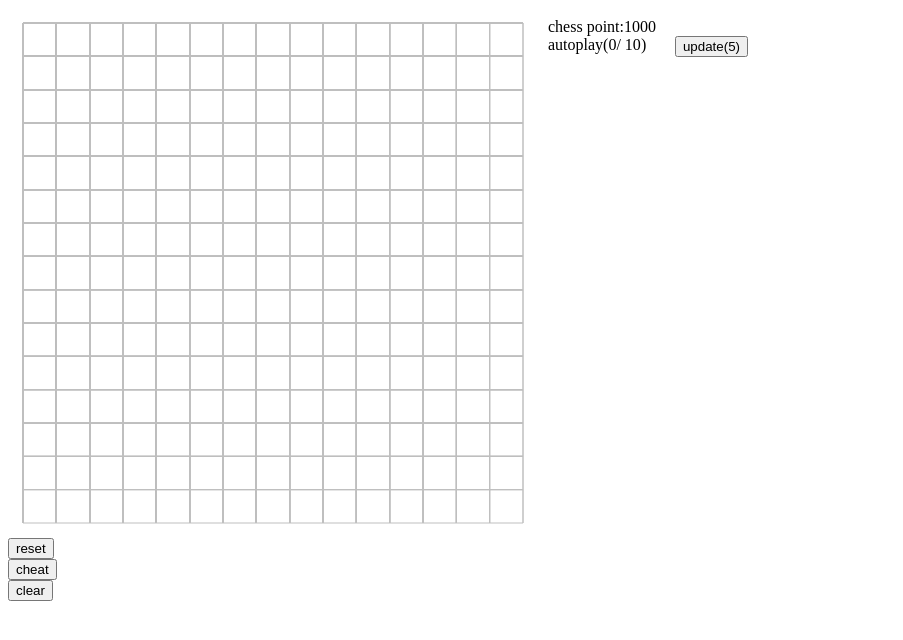
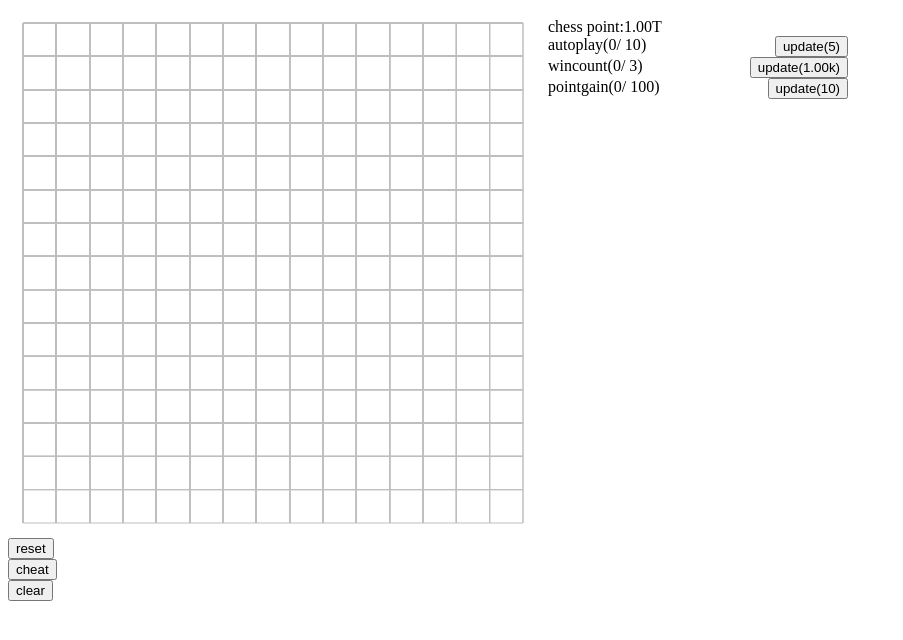
Before and after one commit to lasnrhar/chess, an Angular app: page / in a window 1280 px wide. Both pictures are taken after a click on the button "cheat". Shown: the top 640 px of the page, without its empty margins (0-903 px from the left). Built offline with nearby package versions, Linux system fonts and the light colour scheme.

Commit message:
add upgrades

```diff
--- a/src/app/app.component.html
+++ b/src/app/app.component.html
@@ -13,17 +13,19 @@
     <button (click)="game.clear()">clear</button>
   </div>
   <div class="control-panel" *ngIf="!loading">
-    <span>chess point:{{ game.data.point }}</span>
+    <span>chess point:{{ valToDisplayVal(game.data.point) }}</span>
     <div *ngIf="game.data.totalPoint > 0">
       <div *ngFor="let upgrade of game.data.upgrades" class="update-panel">
         <span
           >{{ upgrade.key }}(<span
-            >{{ upgrade.value.level }}/
-            {{ upgrade.value.max }}</span
+            >{{ upgrade.value.level }}/ {{ upgrade.value.max }}</span
           >)</span
         >
-        <button (click)="game.upgrade(upgrade.key)">
-          update({{ upgrade.value.cost }})
+        <button
+          (click)="game.upgrade(upgrade.key)"
+          [disabled]="!game.usable(upgrade.key)"
+        >
+          update({{ valToDisplayVal(upgrade.value.cost) }})
         </button>
       </div>
     </div>
--- a/src/app/app.component.scss
+++ b/src/app/app.component.scss
@@ -30,5 +30,5 @@
   flex-direction: row;
   justify-content: space-between;
   align-items: flex-start;
-  width: 200px;
+  width: 300px;
 }
--- a/src/app/app.component.ts
+++ b/src/app/app.component.ts
@@ -1,4 +1,9 @@
-import { ChangeDetectorRef, Component, ElementRef, ViewChild } from '@angular/core';
+import {
+  ChangeDetectorRef,
+  Component,
+  ElementRef,
+  ViewChild,
+} from '@angular/core';
 import { Increase } from './increase';
 
 @Component({
@@ -19,4 +24,18 @@ export class AppComponent {
     this.loading = false;
     this.cdRef.detectChanges();
   }
+
+  valToDisplayVal(val): string {
+    const units = ['k', 'M', 'G', 'T', 'P'];
+    let i = 0;
+    while (val >= 1000 && i < units.length) {
+      val /= 1000;
+      i++;
+    }
+    if (i === 0) {
+      return val.toString();
+    } else {
+      return val.toFixed(2) + units[i - 1];
+    }
+  }
 }
--- a/src/app/chess.ts
+++ b/src/app/chess.ts
@@ -1,5 +1,5 @@
 import { ElementRef } from '@angular/core';
-import { Increase } from './increase';
+import { Increase, Upgrade } from './increase';
 
 export class Gomoku {
   chess: HTMLCanvasElement;
@@ -184,9 +184,11 @@ export class Gomoku {
     let x = piece.position.x;
     let y = piece.position.y;
 
+    let winUpgrade = this.increase.data.findUpgradeByKey('wincount');
+    let winCount = Upgrade.getUpgradeValue('wincount', winUpgrade);
     let count = 1;
     // up and down
-    for (let i = 1; i < 5; i++) {
+    for (let i = 1; i < winCount; i++) {
       if (y - i < 0) {
         break;
       }
@@ -196,7 +198,7 @@ export class Gomoku {
         break;
       }
     }
-    for (let i = 1; i < 5; i++) {
+    for (let i = 1; i < winCount; i++) {
       if (y + i > 15) {
         break;
       }
@@ -207,7 +209,7 @@ export class Gomoku {
       }
     }
 
-    if (count >= 5) {
+    if (count >= winCount) {
       this.over = true;
       this.winner = val;
       return;
@@ -215,7 +217,7 @@ export class Gomoku {
 
     count = 1;
     // left and right
-    for (let i = 1; i < 5; i++) {
+    for (let i = 1; i < winCount; i++) {
       if (x - i < 0) {
         break;
       }
@@ -225,7 +227,7 @@ export class Gomoku {
         break;
       }
     }
-    for (let i = 1; i < 5; i++) {
+    for (let i = 1; i < winCount; i++) {
       if (x + i > 15) {
         break;
       }
@@ -235,7 +237,7 @@ export class Gomoku {
         break;
       }
     }
-    if (count >= 5) {
+    if (count >= winCount) {
       this.over = true;
       this.winner = val;
       return;
@@ -243,7 +245,7 @@ export class Gomoku {
 
     // left up and right down
     count = 1;
-    for (let i = 1; i < 5; i++) {
+    for (let i = 1; i < winCount; i++) {
       if (x - i < 0 || y - i < 0) {
         break;
       }
@@ -253,7 +255,7 @@ export class Gomoku {
         break;
       }
     }
-    for (let i = 1; i < 5; i++) {
+    for (let i = 1; i < winCount; i++) {
       if (x + i > 15 || y + i > 15) {
         break;
       }
@@ -263,7 +265,7 @@ export class Gomoku {
         break;
       }
     }
-    if (count >= 5) {
+    if (count >= winCount) {
       this.over = true;
       this.winner = val;
       return;
@@ -271,7 +273,7 @@ export class Gomoku {
 
     // left down and right up
     count = 1;
-    for (let i = 1; i < 5; i++) {
+    for (let i = 1; i < winCount; i++) {
       if (x - i < 0 || y + i > 15) {
         break;
       }
@@ -281,7 +283,7 @@ export class Gomoku {
         break;
       }
     }
-    for (let i = 1; i < 5; i++) {
+    for (let i = 1; i < winCount; i++) {
       if (x + i > 15 || y - i < 0) {
         break;
       }
@@ -291,7 +293,7 @@ export class Gomoku {
         break;
       }
     }
-    if (count >= 5) {
+    if (count >= winCount) {
       this.over = true;
       this.winner = val;
       return;
--- a/src/app/increase.ts
+++ b/src/app/increase.ts
@@ -21,6 +21,14 @@ export class Increase {
   initGame() {
     this.data = new GameData();
     this.data.upgrades.push({ key: 'autoplay', value: new Upgrade(0, 10, 5) });
+    this.data.upgrades.push({
+      key: 'wincount',
+      value: new Upgrade(0, 3, 1000),
+    });
+    this.data.upgrades.push({
+      key: 'pointgain',
+      value: new Upgrade(0, 100, 10),
+    });
   }
 
   win(): boolean {
@@ -31,8 +39,10 @@ export class Increase {
       this.gomoku.reset();
       return false;
     } else if (this.gomoku.winner == 1) {
-      this.data.point += 1;
-      this.data.totalPoint += 1;
+      let pointUpgrade = this.data.findUpgradeByKey('pointgain');
+      let point = Upgrade.getUpgradeValue('pointgain', pointUpgrade);
+      this.data.point += point;
+      this.data.totalPoint += point;
       this.gomoku.reset();
       return true;
     }
@@ -43,18 +53,22 @@ export class Increase {
     this.gomoku.reset();
   }
 
-  upgrade(item: string) {
-    if (this.data.point >= this.data.findUpgradeByKey(item).cost) {
-      this.data.findUpgradeByKey(item).level += 1;
-      this.data.point -= this.data.findUpgradeByKey(item).cost;
+  upgrade(key: string) {
+    if (!this.usable(key)) {
+      return;
     }
+    let upgrade = this.data.findUpgradeByKey(key);
+    upgrade.level += 1;
+    this.data.point -= upgrade.cost;
+
+    upgrade.cost = Upgrade.getUpgradeCost(key, upgrade);
 
     this.startAuto();
   }
 
   cheat() {
-    this.data.point += 1000;
-    this.data.totalPoint += 1000;
+    this.data.point += 1000 * 1000 * 1000 * 1000;
+    this.data.totalPoint += 1000 * 1000 * 1000 * 1000;
   }
 
   clear() {
@@ -64,10 +78,22 @@ export class Increase {
     this.resetGomoku();
   }
 
+  usable(key): boolean {
+    let upgrade = this.data.findUpgradeByKey(key);
+    if (this.data.point < upgrade.cost) {
+      return false;
+    }
+    if (upgrade.level >= upgrade.max) {
+      return false;
+    }
+    return true;
+  }
+
   startAuto() {
     this.subscribe.unsubscribe();
-    if (this.data.findUpgradeByKey('autoplay').level > 0) {
-      let time = 1000 / this.data.findUpgradeByKey('autoplay').level;
+    let upgrade = this.data.findUpgradeByKey('autoplay');
+    if (upgrade.level > 0) {
+      let time = Upgrade.getUpgradeValue('autoplay', upgrade);
       this.subscribe = interval(time).subscribe((v: any) => {
         this.gomoku.autoPlay();
         this.save();
@@ -101,11 +127,15 @@ class GameData {
   upgrades: { key: string; value: Upgrade }[] = [];
 
   findUpgradeByKey(key: string): Upgrade {
-    return this.upgrades.find((item) => item.key == key).value;
+    let upgrade = this.upgrades.find((item) => item.key == key);
+    if (upgrade) {
+      return upgrade.value;
+    }
+    return new Upgrade(0, 0, 0);
   }
 }
 
-class Upgrade {
+export class Upgrade {
   level = 0;
   max = 10;
   cost = 5;
@@ -114,4 +144,28 @@ class Upgrade {
     this.max = max;
     this.cost = cost;
   }
+
+  static getUpgradeCost(key: string, upgrade: Upgrade): number {
+    switch (key) {
+      case 'autoplay':
+        return upgrade.cost * 10 * upgrade.level;
+      case 'wincount':
+        return upgrade.cost * 10 * upgrade.level;
+      case 'pointgain':
+        return upgrade.cost * 10;
+    }
+    return 5;
+  }
+
+  static getUpgradeValue(key: string, upgrade: Upgrade): number {
+    switch (key) {
+      case 'autoplay':
+        return 1000 / upgrade.level;
+      case 'wincount':
+        return upgrade.level > 3 ? 2 : 5 - upgrade.level;
+      case 'pointgain':
+        return upgrade.level * 10;
+    }
+    return 0;
+  }
 }
```
